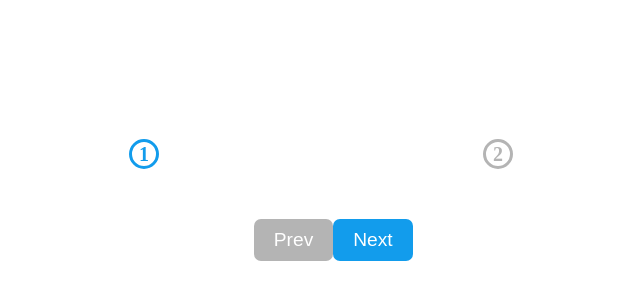
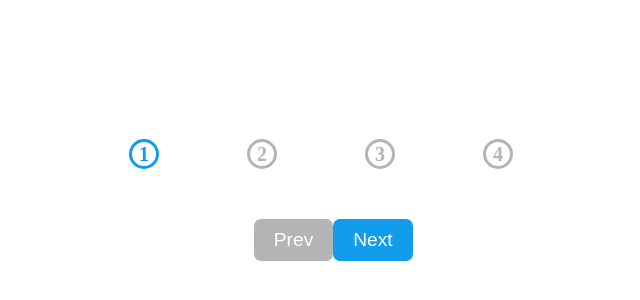
Before and after one commit to Yannize/progress-steps--html-css-js-, a plain HTML site: page index.html in a window 1280 px wide. Shown: the part 200-500 px from the top of the page, without its empty margins (319-959 px from the left). Drawn offline with Linux system fonts and the light colour scheme.

Commit message:
v1.3 _ 4 circles

```diff
--- a/index.html
+++ b/index.html
@@ -18,7 +18,8 @@
       <div class="progress" id="progress"></div>
       <div class="circle active">1</div>
       <div class="circle">2</div>
-
+      <div class="circle">3</div>
+      <div class="circle">4</div>
     </div>
 
     <div class="actions">
```
